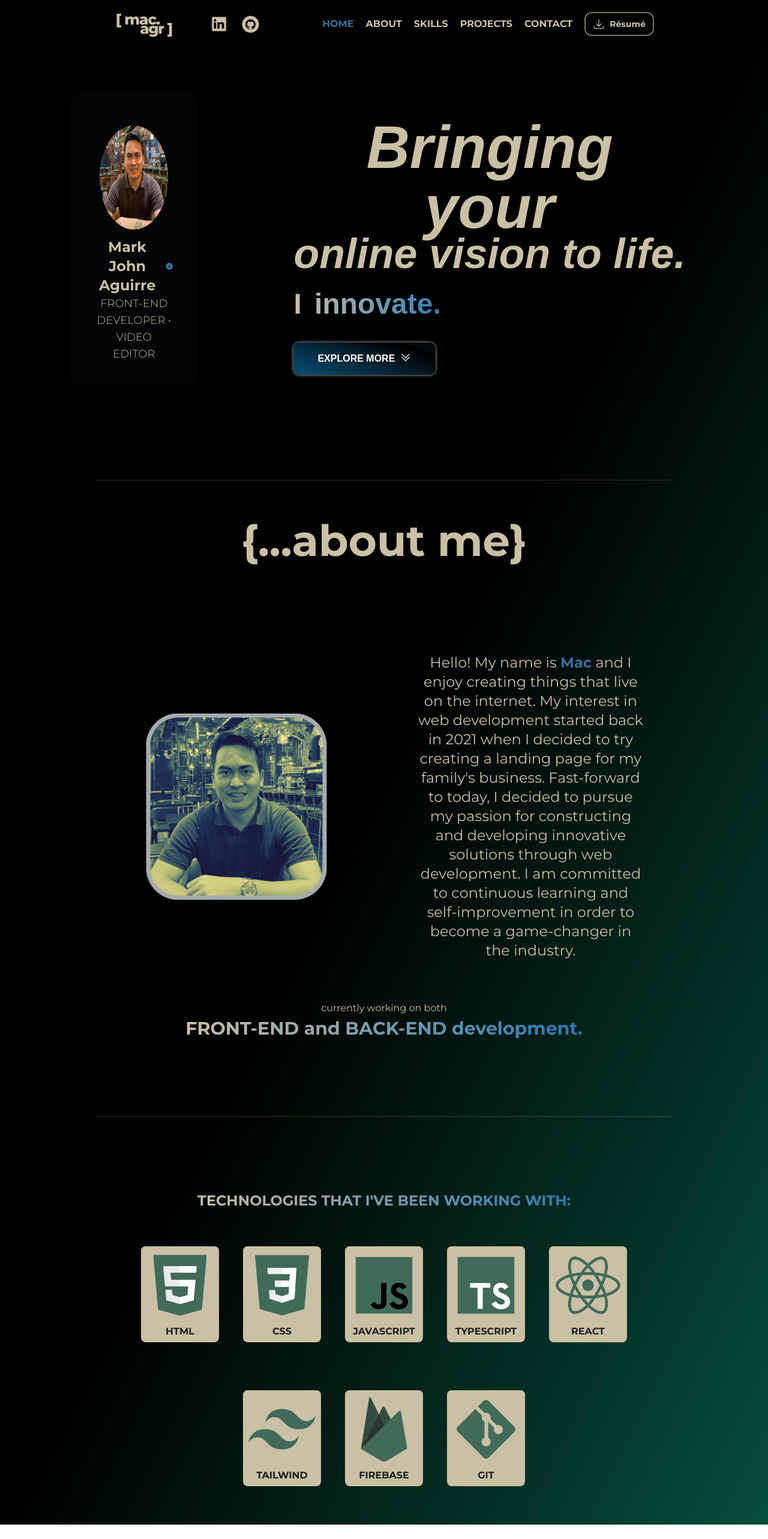
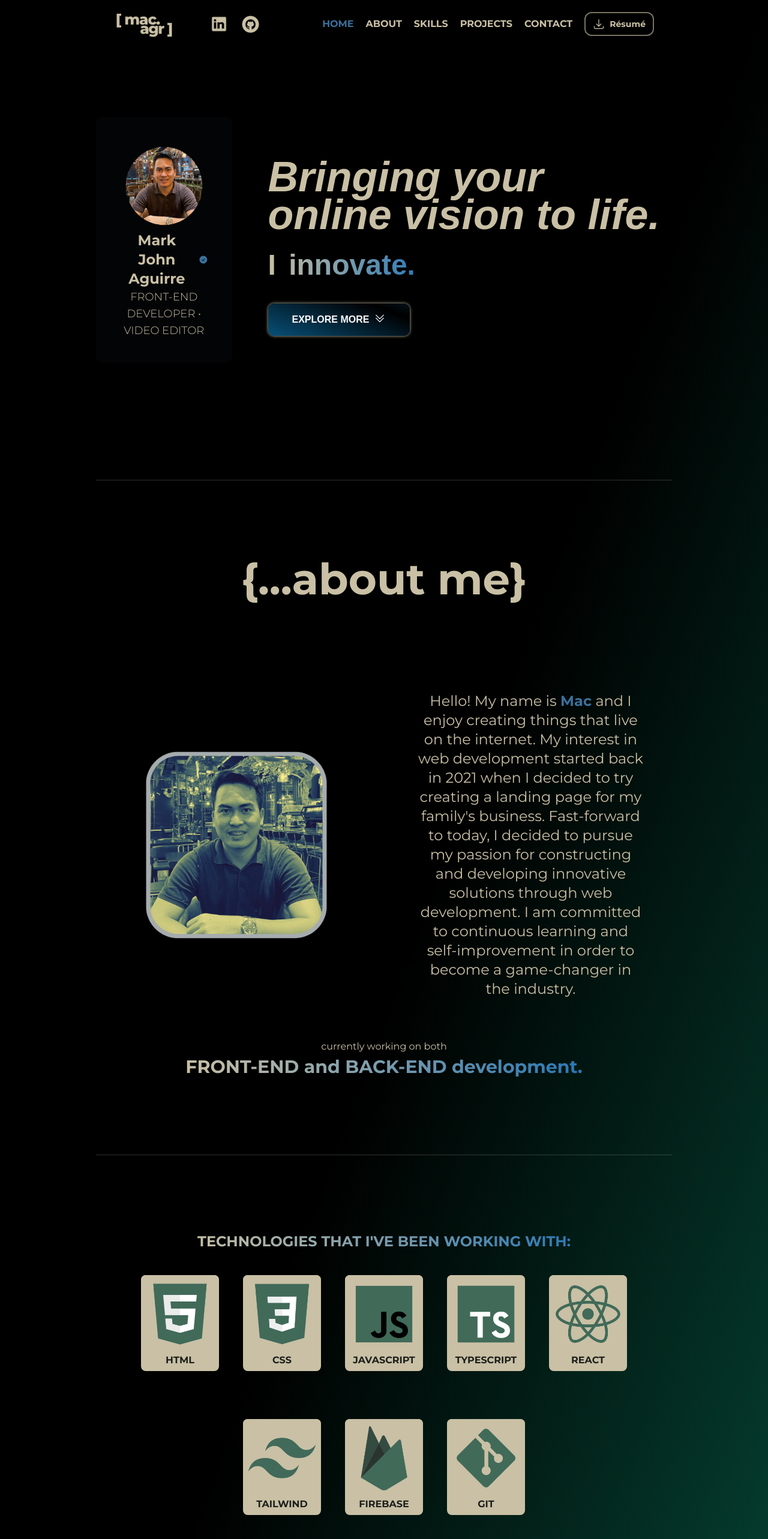
Before and after one commit to aguirremac/portfolio, a React (Vite) app: page / in a window 1280 px wide. Shown: the top 2566 px of the page at 60% size. Before the commit the page ends 2542 px from the top, so only its background shows below. Built offline with nearby package versions, Linux system fonts and the light colour scheme.

Commit message:
fixed home bug responsive

```diff
--- a/src/App.tsx
+++ b/src/App.tsx
@@ -2,6 +2,7 @@ import { useEffect, useState } from "react";
 import About from "./components/about/About";
 import Home from "./components/home/Home";
 import Navbar from "./components/nav/Navbar";
+import Projects from "./components/projects/Projects";
 import Skills from "./components/skills/Skills";
 import { NavOptions } from "./shared/types";
 
@@ -32,6 +33,7 @@ function App() {
       <Home setSelectedPage={setSelectedPage} />
       <About setSelectedPage={setSelectedPage} />
       <Skills setSelectedPage={setSelectedPage} />
+      <Projects setSelectedPage={setSelectedPage} />
 
 
     </div>
--- a/src/components/about/About.tsx
+++ b/src/components/about/About.tsx
@@ -16,7 +16,7 @@ const About = ({ setSelectedPage }: Props) => {
 
   return (
     <section>
-    <motion.div className="mx-auto pt-16 flex flex-col justify-center items-center h-[80%] w-9/12  font-mont text-[#C9C0A5]"
+    <motion.div className="mx-auto py-32 flex flex-col justify-center items-center  w-9/12  font-mont text-[#C9C0A5]"
     onViewportEnter={()=>setSelectedPage(NavOptions.About)}
     >
       <motion.div className="flex justify-center w-full xl:mb-14"
@@ -107,7 +107,7 @@ const About = ({ setSelectedPage }: Props) => {
         </motion.div>
 
     </motion.div>
-    <hr className="w-9/12 mt-32 mx-auto text-[#C9C0A5] opacity-20" />
+    <hr className="w-9/12  mx-auto text-[#C9C0A5] opacity-20" />
     </section>
   );
 }
--- a/src/components/home/Home.tsx
+++ b/src/components/home/Home.tsx
@@ -18,8 +18,8 @@ const Home = ({ setSelectedPage }: Props) => {
   return (
     <section>
 
-      <div className={`mx-auto flex items-center h-screen justify-center  w-full md:w-9/12 gap-5 lg:gap-20   ${
-        isAboveMediumScreen ? "xl:gap-15 " : "flex-col"
+      <div className={`mx-auto flex items-center h-screen justify-center  w-full md:w-9/12 gap-5 lg:gap-10   ${
+        isAboveMediumScreen ? "2xl:gap-32 " : "flex-col"
       } `}>
       {/* LEFT SECTION */}
 
@@ -37,7 +37,7 @@ const Home = ({ setSelectedPage }: Props) => {
 
        >
         <img
-          className="h-[170px] md:h-[200px]"
+          className="h-[120px] md:h-[150px]"
           src="\assets\profile.png"
           alt="profile-photo"
         />
@@ -51,10 +51,10 @@ const Home = ({ setSelectedPage }: Props) => {
       </motion.div>
 
       {/* RIGHT SECTION */}
-      <div className={`mt-5  xl:pl-20 flex xl:basis-2/3 flex-col ${isAboveMediumScreen ? 'items-start' : 'items-center'}  justify-start px-5   md:justify-center`}
+      <div className={`mt-5  flex xl:basis-2/3 flex-col ${isAboveMediumScreen ? 'items-start' : 'items-center'}  justify-start px-5   md:justify-center`}
 
       >
-        <motion.div className="flex flex-col  items-center justify-center  italic text-[#C9C0A5] text-3xl md:text-4xl lg:text-5xl xl:text-[100px] lg:items-start"
+        <motion.div className="flex flex-col  items-center justify-center  italic text-[#C9C0A5] text-3xl md:text-4xl lg:text-5xl xl:text-[70px] lg:items-start"
         initial = 'hidden'
         whileInView='visible'
         viewport={{once: true, amount: 0.5}}  //once lang lalabas, 50% ng div lumabas na
--- /dev/null
+++ b/src/components/projects/Projects.tsx
@@ -0,0 +1,37 @@
+import { NavOptions } from "../../shared/types"
+
+
+type Props = {
+setSelectedPage: (value:NavOptions) => void;
+
+}
+
+const Projects = ({setSelectedPage}: Props) => {
+  return (
+    <section>
+        <div className="mx-auto py-32 w-9/12 flex flex-col gap-5">
+
+            {/* LISTA PROJECT */}
+
+            <div className="">
+                    <div>
+                        <img src="/assets/lista-1.png" alt="" />
+                    </div>
+
+                    <div>
+                        <p></p>
+                        <p></p>
+                    </div>
+            </div>
+
+            {/* PROJECT 2 */}
+
+
+        </div>
+
+        <hr className="w-9/12 mx-auto text-[#C9C0A5] opacity-20" />
+    </section>
+  )
+}
+
+export default Projects;
--- /dev/null
+++ b/src/components/projects/projectData.ts
@@ -0,0 +1,22 @@
+import { ProjectsType } from "../../shared/types";
+
+export const projectData: Array<ProjectsType> = [
+  {
+    title: "Lista",
+    img: "/assets/lista-1.png",
+    imgHovered: "/lista-2.png",
+    description: " ",
+  },
+  {
+    title: "Portfolio",
+    img: "/assets/lista-1.png",
+    imgHovered: "/lista-2.png",
+    description: " ",
+  },
+  {
+    title: "Book Finder App",
+    img: "/assets/lista-1.png",
+    imgHovered: "/lista-2.png",
+    description: " ",
+  },
+];
--- a/src/components/skills/Skills.tsx
+++ b/src/components/skills/Skills.tsx
@@ -14,11 +14,11 @@ const Skills = ({ setSelectedPage }: Props) => {
   return (
     <section>
     <motion.div
-      className="md:9/12 mx-auto py-16 h-[60%] font-mont text-[#C9C0A5] flex flex-col justify-center items-center content-center"
+      className="md:9/12 mx-auto py-32  font-mont text-[#C9C0A5] flex flex-col justify-center items-center content-center"
       onViewportEnter={() => setSelectedPage(NavOptions.Skills)}
     >
         {/* TITLE TAG */}
-        <motion.p className="text-xl md:text-2xl bg-gradient-to-r from-[#C9C0A5] to-[#2877b5] bg-clip-text text-transparent p-5 md:mt-10 "
+        <motion.p className="text-xl md:text-2xl bg-gradient-to-r from-[#C9C0A5] to-[#2877b5] bg-clip-text text-transparent px-5 "
         initial = 'hidden'
         whileInView='visible'
         viewport={{once: true, amount: 0.5}}
@@ -53,6 +53,7 @@ const Skills = ({ setSelectedPage }: Props) => {
 
         </motion.div>
     </motion.div>
+    <hr className="w-9/12 mx-auto text-[#C9C0A5] opacity-20" />
     </section>
   );
 };
```
Also changed, not shown: src/shared/types.ts (+7 -0 lines), public/assets/lista-1.png (added), public/assets/lista-2.png (added).
